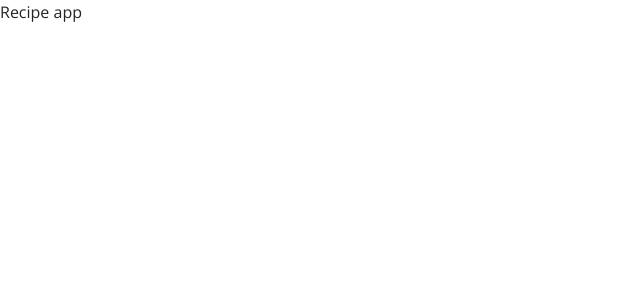
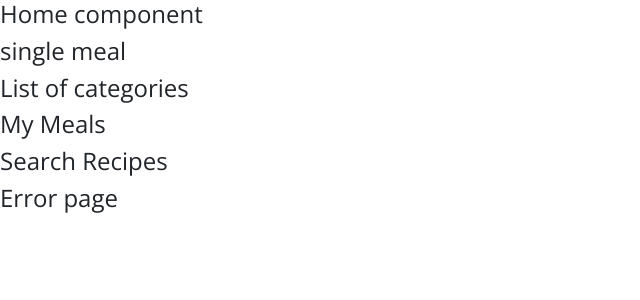
Before and after one commit to JoBaHP/react-recipes-app, a React (Create React App) app: page / in a window 1280 px wide. Shown: the top 300 px of the page, without its empty margins (0-640 px from the left). Built offline with nearby package versions, Linux system fonts and the light colour scheme.

Commit message:
project pages r set

```diff
--- a/src/App.js
+++ b/src/App.js
@@ -1,8 +1,25 @@
+import React from "react";
 import "./App.css";
 import "bootstrap/dist/css/bootstrap.min.css";
+import Home from "./pages/Home";
+import Meal from "./pages/Meal";
 
-function App() {
-  return <div className="App"> Recipe app</div>;
-}
+import Category from "./pages/Category";
+import MyMeal from "./pages/MyMeal";
+import Search from "./pages/Search";
+import Default from "./pages/Default";
+
+const App = () => {
+  return (
+    <div>
+      <Home />
+      <Meal />
+      <Category />
+      <MyMeal />
+      <Search />
+      <Default />
+    </div>
+  );
+};
 
 export default App;
--- a/src/index.js
+++ b/src/index.js
@@ -1,17 +1,6 @@
-import React from 'react';
-import ReactDOM from 'react-dom';
-import './index.css';
-import App from './App';
-import reportWebVitals from './reportWebVitals';
+import React from "react";
+import ReactDOM from "react-dom";
+import "./index.css";
+import App from "./App";
 
-ReactDOM.render(
-  <React.StrictMode>
-    <App />
-  </React.StrictMode>,
-  document.getElementById('root')
-);
-
-// If you want to start measuring performance in your app, pass a function
-// to log results (for example: reportWebVitals(console.log))
-// or send to an analytics endpoint. Learn more: https://bit.ly/CRA-vitals
-reportWebVitals();
+ReactDOM.render(<App />, document.getElementById("root"));
--- /dev/null
+++ b/src/pages/Category.js
@@ -0,0 +1,13 @@
+import React, { Component } from "react";
+
+class Category extends Component {
+  render() {
+    return (
+      <div>
+        <h4>List of categories</h4>
+      </div>
+    );
+  }
+}
+
+export default Category;
--- /dev/null
+++ b/src/pages/Default.js
@@ -0,0 +1,13 @@
+import React, { Component } from "react";
+
+class Default extends Component {
+  render() {
+    return (
+      <div>
+        <h4>Error page</h4>
+      </div>
+    );
+  }
+}
+
+export default Default;
--- /dev/null
+++ b/src/pages/Home.js
@@ -0,0 +1,13 @@
+import React, { Component } from "react";
+
+class Home extends Component {
+  render() {
+    return (
+      <div>
+        <h4>Home component</h4>
+      </div>
+    );
+  }
+}
+
+export default Home;
--- /dev/null
+++ b/src/pages/Meal.js
@@ -0,0 +1,13 @@
+import React, { Component } from "react";
+
+class Meal extends Component {
+  render() {
+    return (
+      <div>
+        <h4>single meal</h4>
+      </div>
+    );
+  }
+}
+
+export default Meal;
--- /dev/null
+++ b/src/pages/MyMeal.js
@@ -0,0 +1,13 @@
+import React, { Component } from "react";
+
+class MyMeal extends Component {
+  render() {
+    return (
+      <div>
+        <h4>My Meals</h4>
+      </div>
+    );
+  }
+}
+
+export default MyMeal;
--- /dev/null
+++ b/src/pages/Search.js
@@ -0,0 +1,13 @@
+import React, { Component } from "react";
+
+class Search extends Component {
+  render() {
+    return (
+      <div>
+        <h4>Search Recipes</h4>
+      </div>
+    );
+  }
+}
+
+export default Search;
--- a/src/reportWebVitals.js
+++ /dev/null
@@ -1,13 +0,0 @@
-const reportWebVitals = onPerfEntry => {
-  if (onPerfEntry && onPerfEntry instanceof Function) {
-    import('web-vitals').then(({ getCLS, getFID, getFCP, getLCP, getTTFB }) => {
-      getCLS(onPerfEntry);
-      getFID(onPerfEntry);
-      getFCP(onPerfEntry);
-      getLCP(onPerfEntry);
-      getTTFB(onPerfEntry);
-    });
-  }
-};
-
-export default reportWebVitals;
```
Also changed, not shown: 1 other file (tests, documents, lock files or other folders).
